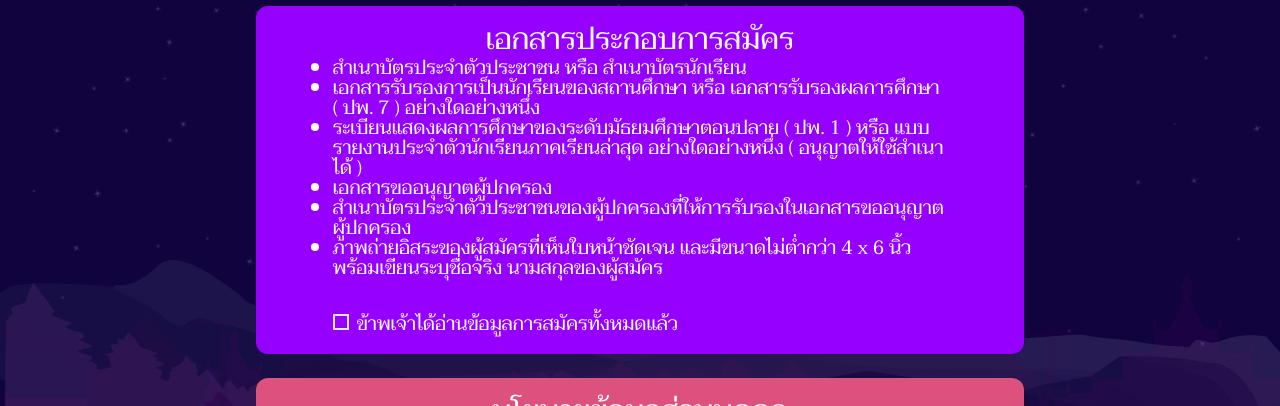
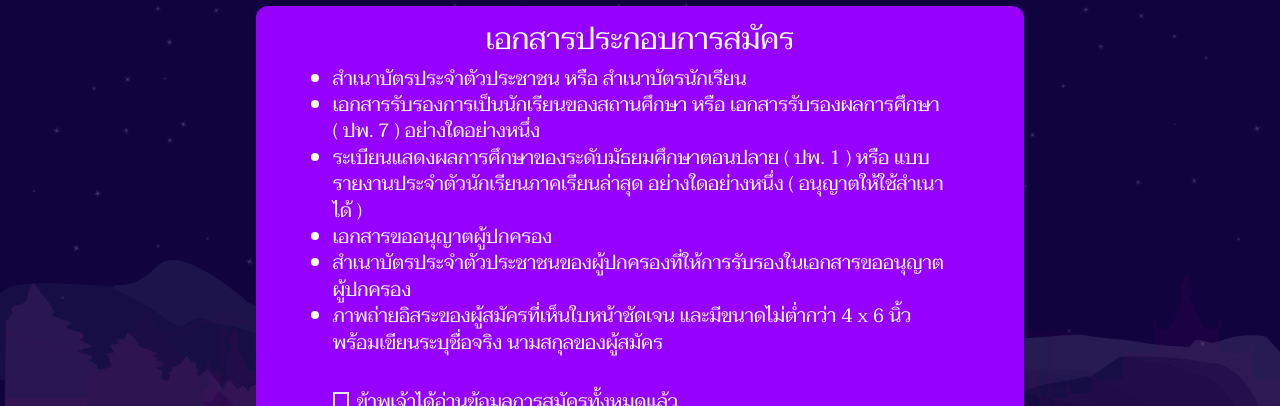
Before and after one commit to cpe-kmutt-student/comcamp33, a Next.js app: page /registration in a window 1280 px wide. Shown: the part 200-606 px from the top of the page. Built offline with nearby package versions, Linux system fonts and the light colour scheme; no server answers; sample sign-in values are in the browser's storage.

Commit message:
refactor: reduce reading awkwardnes

```diff
--- a/src/components/registerForm/PolicyForm.js
+++ b/src/components/registerForm/PolicyForm.js
@@ -35,10 +35,10 @@ export default function PolicyForm({ data, setData, setState, choose, error }) {
       <form>
         <div className="flex flex-col bg-[#9600FF] text-white rounded-xl mt-6 pl-[10%] pr-[10%] pt-[1rem]">
           <div className="flex justify-center content-center">
-            <h1 className="text-3xl">เอกสารประกอบการสมัคร</h1>
+            <h1 className="text-3xl mb-2">เอกสารประกอบการสมัคร</h1>
           </div>
           <div className="text-sm md:text-[1.2rem]">
-            <ul className="list-disc">
+            <ul className="list-disc leading-snug">
               <li>สำเนาบัตรประจำตัวประชาชน หรือ สำเนาบัตรนักเรียน</li>
               <li>
                 เอกสารรับรองการเป็นนักเรียนของสถานศึกษา หรือ
@@ -75,9 +75,9 @@ export default function PolicyForm({ data, setData, setState, choose, error }) {
 
         <div className="flex flex-col bg-[#DD517E] text-white rounded-xl mt-6 pl-[10%] pr-[10%] pt-[1rem]">
           <div className="flex justify-center content-center">
-            <h1 className="text-3xl">นโยบายข้อมูลส่วนบุคคล</h1>
+            <h1 className="text-3xl mb-2">นโยบายข้อมูลส่วนบุคคล</h1>
           </div>
-          <div className="overflow-auto max-h-[16rem] bg-white text-black pt-[1rem] pr-[2rem] pl-[2rem] text-[0.9rem] md:text-[1.2rem]">
+          <div className="overflow-auto max-h-[16rem] bg-white text-black pt-[1rem] pr-[2rem] pl-[2rem] text-[0.9rem] md:text-[1.2rem] ">
             <ol className={styles.orderList}>
               <li className={styles.listItem}>
                 ข้อมูลสำคัญเกี่ยวกับโครงการ
```
